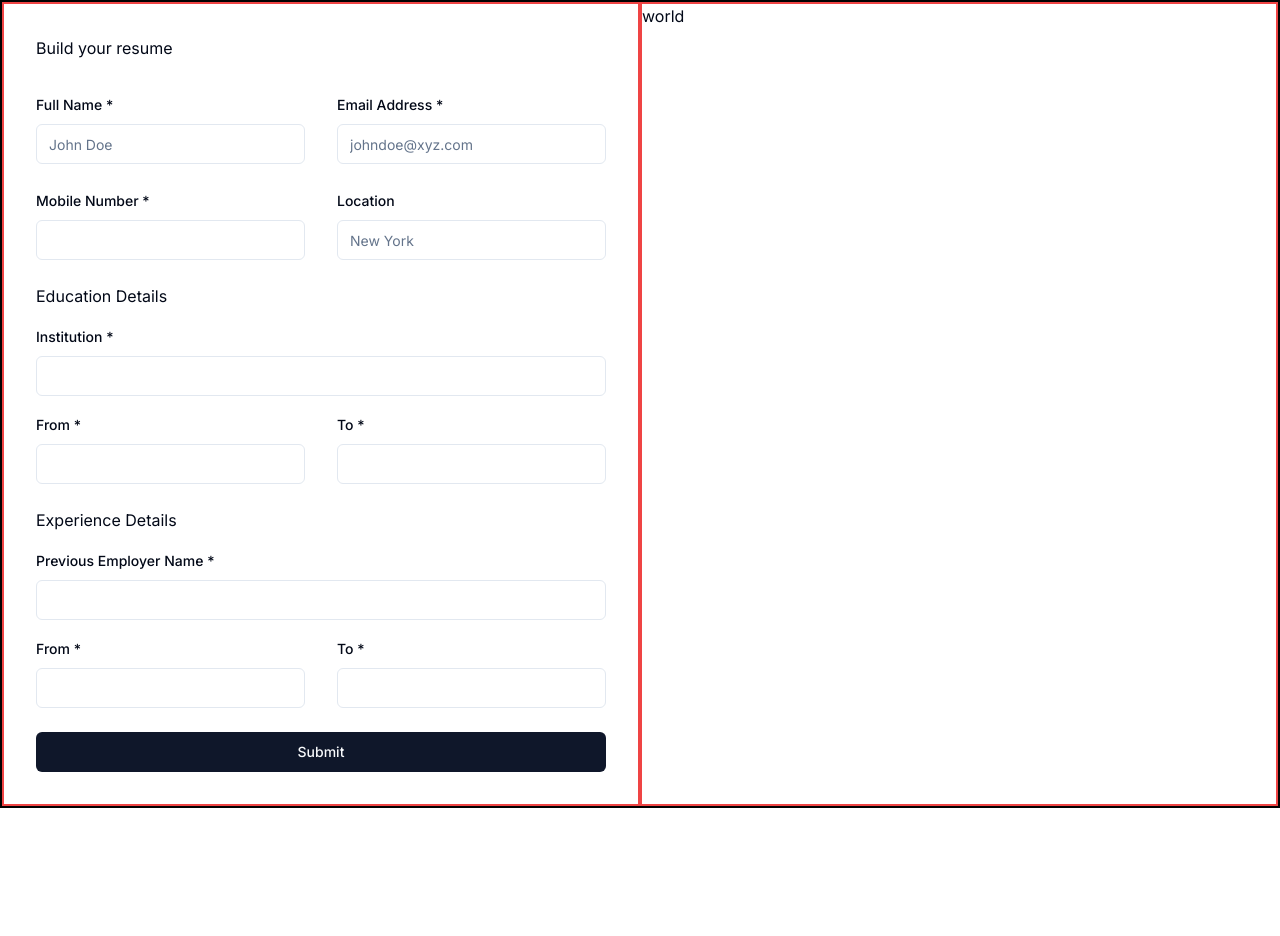
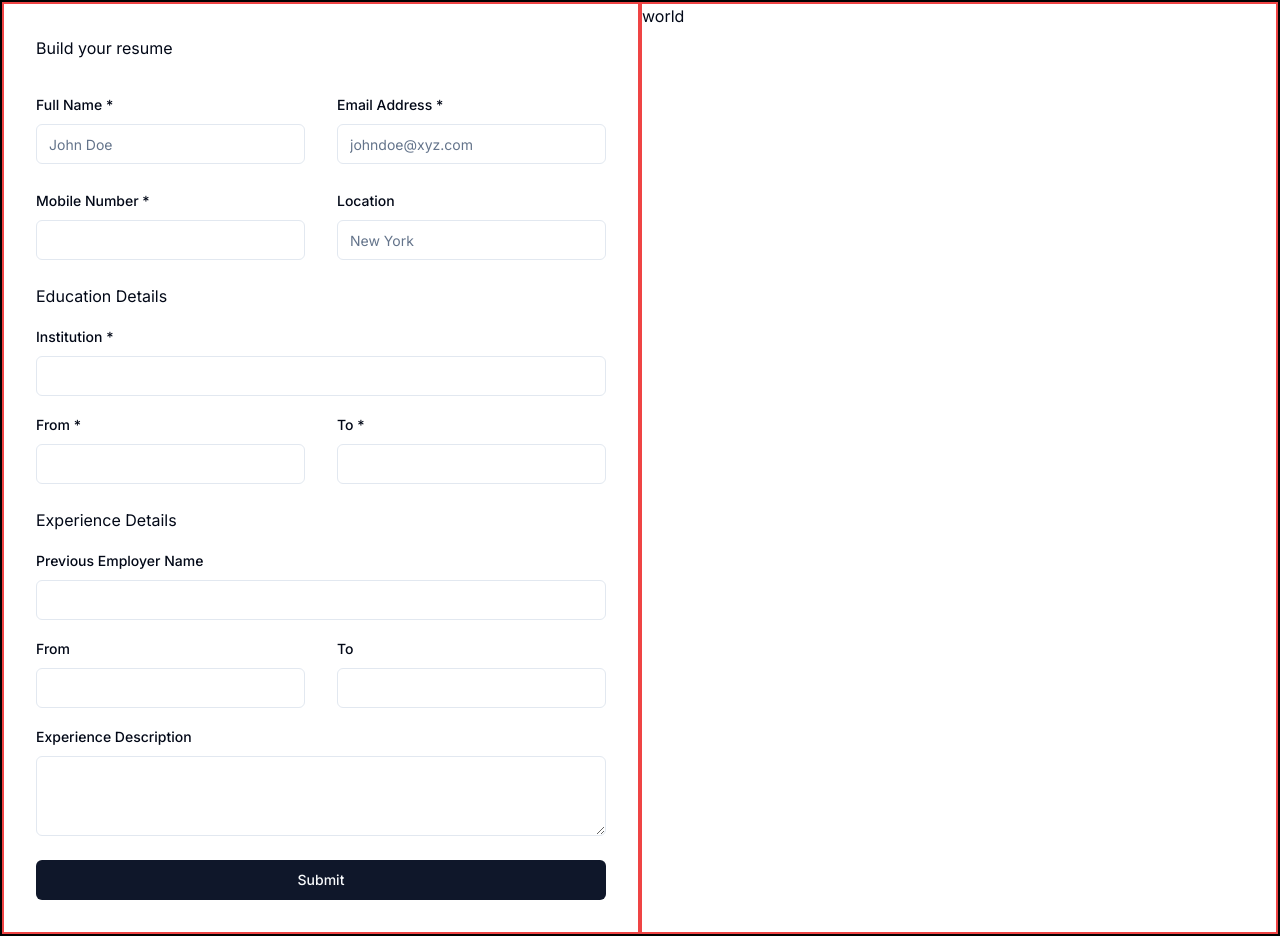
Before and after one commit to Anandprabhu530/Mirthly, a Next.js app: page /resume in a window 1280 px wide. Before the commit the page ends 808 px from the top, so only its background shows below. Built offline with nearby package versions, Linux system fonts and the light colour scheme.

Commit message:
Added Full Experience

```diff
--- a/components/ComboboxRes.tsx
+++ b/components/ComboboxRes.tsx
@@ -27,7 +27,6 @@ const FormSchema = z.object({
   Number: z.string().min(10, {
     message: "Please enter Mobile Number",
   }),
-  Experience: z.string(),
   Education: z.string().min(5, {
     message: "Please enter Education details",
   }),
@@ -40,6 +39,8 @@ const FormSchema = z.object({
   Location: z.string(),
   Experience_From: z.string(),
   Experience_To: z.string(),
+  Experience_Company: z.string(),
+  Experience_Description: z.string(),
 });
 
 export function ComboboxRes() {
@@ -53,8 +54,9 @@ export function ComboboxRes() {
       Education_From: "",
       Education_To: "",
       Location: "",
-      Experience: "",
+      Experience_Description: "",
       Experience_From: "",
+      Experience_Company: "",
       Experience_To: "",
     },
   });
@@ -195,10 +197,10 @@ export function ComboboxRes() {
             <div>Experience Details</div>
             <FormField
               control={form.control}
-              name="Education"
+              name="Experience_Company"
               render={({ field }) => (
                 <FormItem>
-                  <FormLabel>Previous Employer Name *</FormLabel>
+                  <FormLabel>Previous Employer Name</FormLabel>
                   <FormControl>
                     <Input {...field} />
                   </FormControl>
@@ -213,7 +215,7 @@ export function ComboboxRes() {
                   name="Experience_From"
                   render={({ field }) => (
                     <FormItem>
-                      <FormLabel>From *</FormLabel>
+                      <FormLabel>From</FormLabel>
                       <FormControl>
                         <Input {...field} />
                       </FormControl>
@@ -228,7 +230,7 @@ export function ComboboxRes() {
                   name="Experience_To"
                   render={({ field }) => (
                     <FormItem>
-                      <FormLabel>To *</FormLabel>
+                      <FormLabel>To</FormLabel>
                       <FormControl>
                         <Input {...field} />
                       </FormControl>
@@ -238,6 +240,19 @@ export function ComboboxRes() {
                 />
               </div>
             </div>
+            <FormField
+              control={form.control}
+              name="Experience_Description"
+              render={({ field }) => (
+                <FormItem>
+                  <FormLabel>Experience Description</FormLabel>
+                  <FormControl>
+                    <Textarea {...field} />
+                  </FormControl>
+                  <FormMessage />
+                </FormItem>
+              )}
+            />
           </div>
           <Button type="submit">Submit</Button>
         </div>
```
